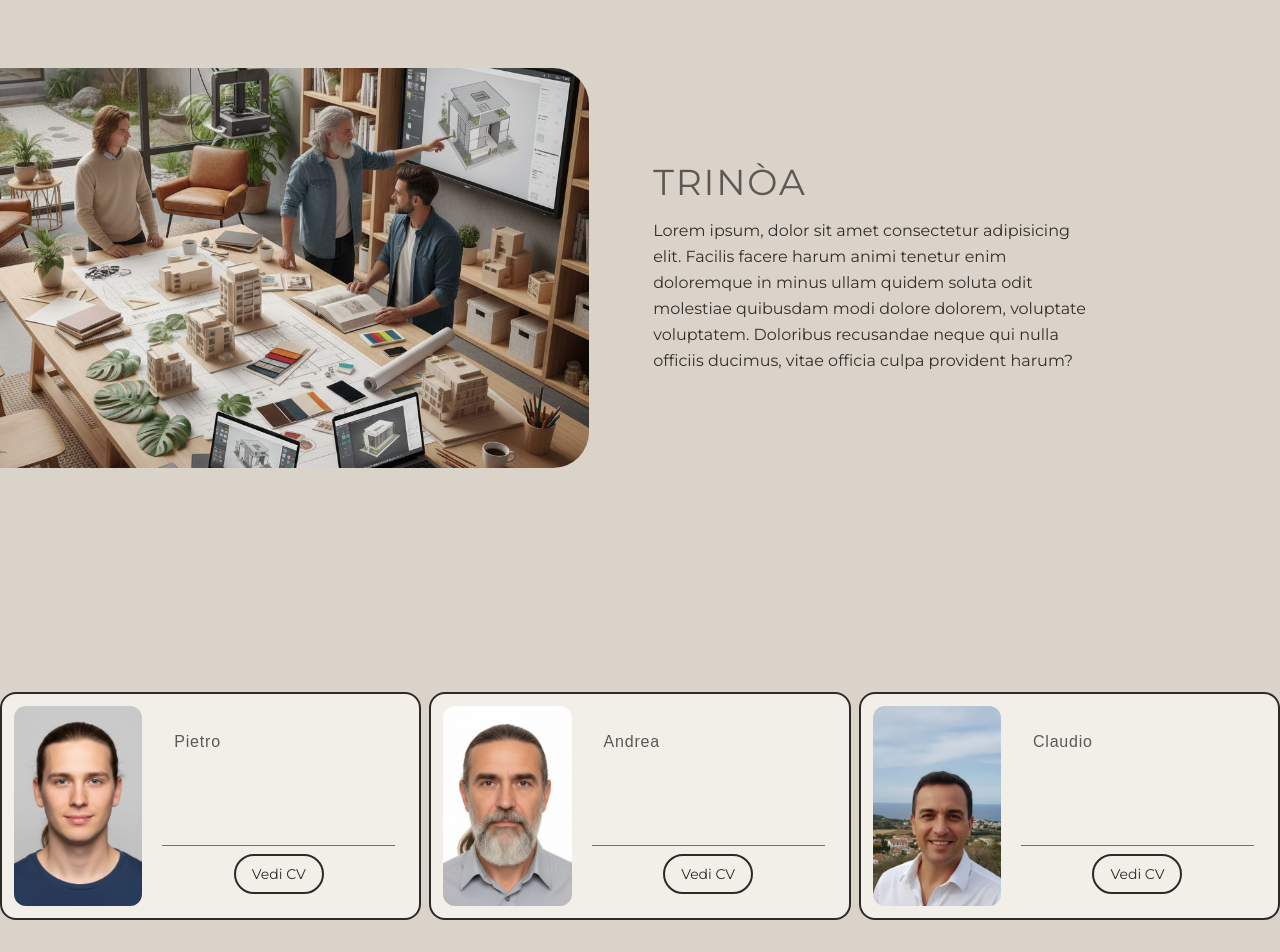
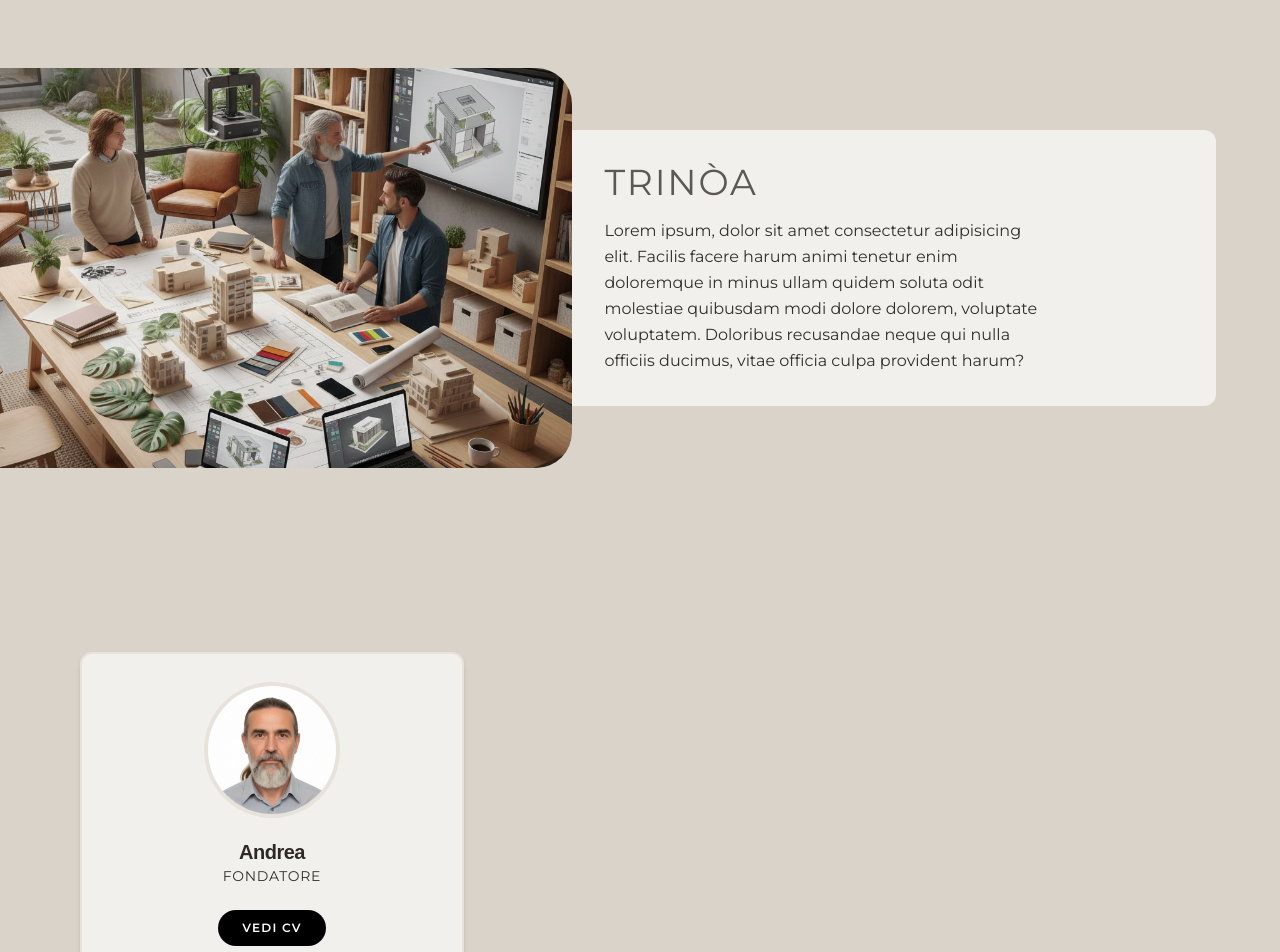
Before and after one commit to cesarecristanelli-code/binoastudio, a Next.js app: page / in a window 1280 px wide. Shown: the part 1000-1952 px from the top of the page. Built offline with nearby package versions, Linux system fonts and the light colour scheme.

Commit message:
Nuova idea di card con FounderCard

```diff
--- a/src/app/globals.css
+++ b/src/app/globals.css
@@ -3,6 +3,10 @@
 /*
 rgb(250,248,245)  Off-White
 rgb(218,211,201)  Light Greige
+#E7E2DB  Leggermente più chiaro del Light Greige
+rgb(242,240,236)  Più chiaro del Light Greige
+rgb(248,247,245)  ancora più chiaro del Light Greige
+
 rgb(203,191,177)  Warm Greige
 rgb(183,171,159)  Cool Greige
 */
--- a/src/components/company-section/BodySection.tsx
+++ b/src/components/company-section/BodySection.tsx
@@ -18,7 +18,7 @@ export default function Section({
 }: SectionProps) {
   return (
     <section
-      className={`flex flex-col ${reverse ? "md:flex-row-reverse xl:-me-17" : "md:flex-row xl:-ms-17"} items-center py-8 md:py-12 gap-0 md:gap-8 min-h-[60vh]`}
+      className={`flex flex-col ${reverse ? "md:flex-row-reverse xl:-me-17" : "md:flex-row xl:-ms-17"} items-center py-8 md:py-12 gap-0 md:gap- min-h-[60vh]`}
     >
       {/* Immagine */}
       <div className="w-full md:w-1/2 aspect-4/3 md:h-100 relative overflow-hidden md:rounded-[36px]">
@@ -41,12 +41,12 @@ export default function Section({
             opacity-0
             w-[90%] md:w-1/2
             -mt-16 md:mt-0
-            mx-auto md:mx-0
-          bg-white md:bg-transparent
+            mx-auto md:me-16
+          bg-white md:bg-[rgb(242,240,236)]
             p-6 md:p-8
             relative z-10
             shadow-lg md:shadow-none
-            rounded-xl md:rounded-none
+            rounded-xl md:rounded-e-xl md:rounded-s-none
         `}
         >
           <h3 className="text-3xl md:text-4xl mb-4 uppercase tracking-wider text-[#5C5854]">
--- /dev/null
+++ b/src/components/company-section/FounderCard.tsx
@@ -0,0 +1,40 @@
+import Image from 'next/image';
+
+interface FounderCardProps {
+  name: string;
+  role: string;
+  imageUrl: string;
+}
+
+export default function FounderCard({ name, role, imageUrl }: FounderCardProps) {
+  return (
+    <div className="max-w-sm bg-[rgb(242,240,236)] rounded-xl border-2 border-[#E7E2DB] shadow-md hover:shadow-xl transition-shadow duration-300 overflow-hidden">
+      {/* Container Foto */}
+      <div className="flex justify-center pt-8">
+        <div className="relative size-32 overflow-hidden rounded-full ring-4 ring-[#E7E2DB]">
+          <Image
+            src={imageUrl}
+            alt={`Foto di ${name}`}
+            fill
+            className="object-cover"
+          />
+        </div>
+      </div>
+
+      {/* Contenuto Testuale */}
+      <div className="p-6 text-center">
+        <h3 className="text-xl font-arvo font-bold tracking-tight">
+          {name}
+        </h3>
+        <p className="text-sm text-[#332F2C] mb-6 uppercase tracking-wider font-medium">
+          {role}
+        </p>
+
+        {/* Bottone */}
+        <button className="mx-auto text-xs font-semibold uppercase tracking-widest px-6 py-2.5 rounded-full transition-all duration-300 cursor-pointer bg-black text-white hover:bg-gray-800">
+          Vedi CV
+        </button>
+      </div>
+    </div>
+  );
+}
--- a/src/components/company-section/FoundersGrid.tsx
+++ b/src/components/company-section/FoundersGrid.tsx
@@ -49,7 +49,7 @@ export default function FoundersGrid() {
               animate={{ x: 0, opacity: 1 }}
               exit={{ x: 100, opacity: 0 }}
               transition={{ duration: 0.4, ease: "easeInOut" }}
-              className="pt-10 grid md:grid-cols-3 gap-2 h-full min-h-75"
+              className="pt-10 grid md:grid-cols-3 gap-5 h-full min-h-75 px-5"
             >
               {founders.map((f) => (
                 <Card
--- a/src/components/company-section/HomeBody.tsx
+++ b/src/components/company-section/HomeBody.tsx
@@ -1,6 +1,8 @@
 import Section from "./BodySection";
 import Title from "./BodyTitle";
+import FounderCard from "./FounderCard";
 import FoundersGrid from "./FoundersGrid";
+import Image from "next/image";
 /* import Image from "next/image";
 import Card from "../Card2"; */
 
@@ -20,14 +22,15 @@ export default function HomeBody() {
           vitae officia culpa provident harum?
         </Section>
       </div>
-      <FoundersGrid />
+      {/* <FoundersGrid /> */}
 
-      {/* Corregi la questione del footer */}
-      {/* <Card title="Andrea" imageURL="/simil-andrea.tsx">
-        Lorem, ipsum dolor sit amet consectetur adipisicing elit. Iste nulla
-        reprehenderit voluptas! Accusantium pariatur perspiciatis officiis a
-        ratione omnis laudantium.
-      </Card> */}
+      <div className="m-10 p-10">
+        <FounderCard
+          name="Andrea"
+          imageUrl="/simil-andrea.png"
+          role="Fondatore"
+        />
+      </div>
     </div>
   );
 }
```
